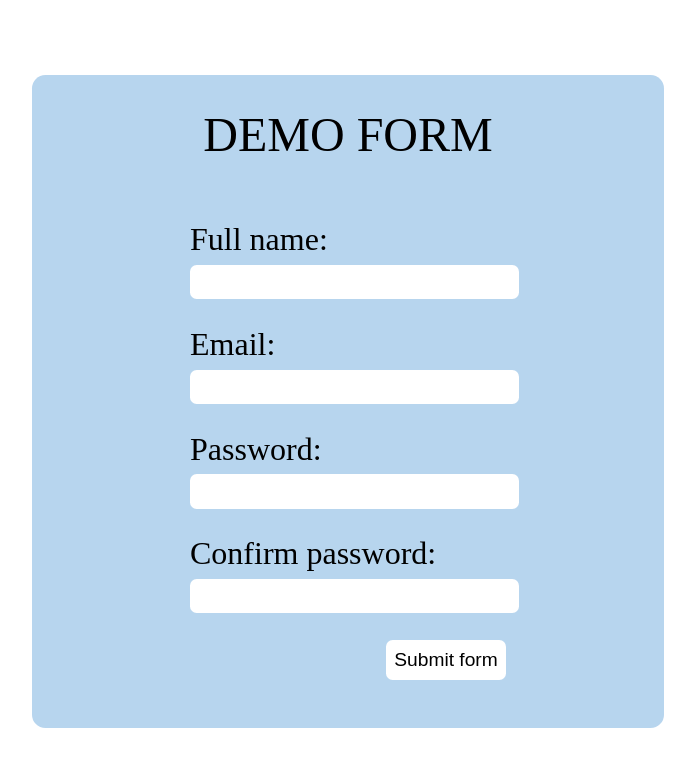
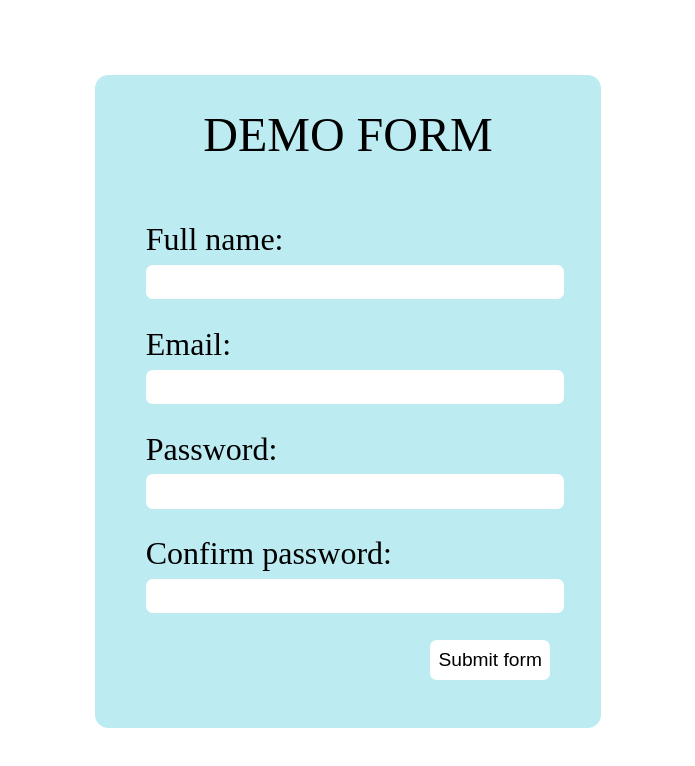
Before and after one commit to petarcorluka86/validate-form-demo, a React (Create React App) app: page / in a window 1280 px wide. Shown: the top 766 px of the page, without its empty margins (292-987 px from the left). Built offline with nearby package versions, Linux system fonts and the light colour scheme; the HTML template or start-up script is replaced by a standard one.

Commit message:
red color warining on invalid form

```diff
--- a/src/App.js
+++ b/src/App.js
@@ -3,6 +3,7 @@ import './css/App.css';
 import validate from 'validate.js';
 
 function App() {
+
   const [errors,setErrors] = useState({});
   const [values,setValues] = useState({
     fullName: "",
@@ -38,24 +39,24 @@ function App() {
       <div className="form-container">
         <h1>DEMO FORM</h1>
         <form id="mainForm" autoComplete="off" onSubmit={handleSubmit}>
-          <label>
+          <label className={errors.fullName && "invalid-label"}>
             Full name:
-            <input id="fullName" type="text" name="fullName" value={values.fullName} onChange={handleChange} />
+            <input className={errors.fullName && "invalid-input"} id="fullName" type="text" name="fullName" value={values.fullName} onChange={handleChange} />
             {errors.fullName && <div className="form-error">{errors.fullName[0]}</div>}
           </label>
-          <label>
+          <label className={errors.email && "invalid-label"}>
             Email:
-            <input id="email" type="text" name="email" value={values.email} onChange={handleChange} />
+            <input className={errors.email && "invalid-input"} id="email" type="text" name="email" value={values.email} onChange={handleChange} />
             {errors.email && <div className="form-error">{errors.email[0]}</div>}
           </label>
-          <label>
+          <label className={errors.password && "invalid-label"}>
             Password:
-            <input id="password" type="password" name="password" value={values.password} onChange={handleChange} />
+            <input className={errors.password && "invalid-input"} id="password" type="password" name="password" value={values.password} onChange={handleChange} />
             {errors.password && <div className="form-error">{errors.password[0]}</div>}
           </label>
-          <label>
+          <label className={errors.confirmPassword && "invalid-label"}>
             Confirm password:
-            <input id="confirmPassword" type="password" name="confirmPassword" value={values.confirmPassword}  onChange={handleChange} />
+            <input className={errors.confirmPassword && "invalid-input"} id="confirmPassword" type="password" name="confirmPassword" value={values.confirmPassword}  onChange={handleChange} />
             {errors.confirmPassword && <div className="form-error">{errors.confirmPassword[0]}</div>}
           </label>
           <button  type="submit">Submit form</button>
--- a/src/App.scss
+++ b/src/App.scss
@@ -2,16 +2,16 @@ $form-h1-title: 3em;
 
 .app {
     display: grid;
-    grid-template-columns: 25% 50% 25%;
+    grid-template-columns: 30% 40% 30%;
     grid-template-rows: auto;
 
     .form-container {
         grid-column: 2;
         margin: 50pt 0pt 50pt 0pt;
         display: grid;
-        grid-template-columns: 25% 50% 25%;
+        grid-template-columns: 10% 80% 10%;
         grid-template-rows: ($form-h1-title*2.5) auto;
-        background: rgba(172, 207, 236, 0.863);
+        background: rgba(114, 214, 228, 0.475);
         padding-bottom: $form-h1-title;
         border-radius: 10pt;
 
@@ -47,8 +47,7 @@ $form-h1-title: 3em;
                 .form-error{
                     margin-top: 5pt;
                     padding: 0 5pt;
-                    background: rgba(252, 186, 186, 0.397);
-                    border: solid 1pt red;
+                    border: solid 0pt red;
                     width: fit-content;
                     border-color: red;
                     border-radius: 5px;
@@ -73,3 +72,12 @@ $form-h1-title: 3em;
         }
     }
 }
+
+.invalid-input{
+    background: rgba(255,200,200,1);
+    border: 2pt solid red !important;
+}
+
+.invalid-label{
+    color: red;
+}
--- a/src/css/App.css
+++ b/src/css/App.css
@@ -1,8 +1,8 @@
 .app {
   display: -ms-grid;
   display: grid;
-  -ms-grid-columns: 25% 50% 25%;
-      grid-template-columns: 25% 50% 25%;
+  -ms-grid-columns: 30% 40% 30%;
+      grid-template-columns: 30% 40% 30%;
   -ms-grid-rows: auto;
       grid-template-rows: auto;
 }
@@ -13,11 +13,11 @@
   margin: 50pt 0pt 50pt 0pt;
   display: -ms-grid;
   display: grid;
-  -ms-grid-columns: 25% 50% 25%;
-      grid-template-columns: 25% 50% 25%;
+  -ms-grid-columns: 10% 80% 10%;
+      grid-template-columns: 10% 80% 10%;
   -ms-grid-rows: 7.5em auto;
       grid-template-rows: 7.5em auto;
-  background: rgba(172, 207, 236, 0.863);
+  background: rgba(114, 214, 228, 0.475);
   padding-bottom: 3em;
   border-radius: 10pt;
 }
@@ -60,8 +60,7 @@
 .app .form-container form label .form-error {
   margin-top: 5pt;
   padding: 0 5pt;
-  background: rgba(252, 186, 186, 0.397);
-  border: solid 1pt red;
+  border: solid 0pt red;
   width: -webkit-fit-content;
   width: -moz-fit-content;
   width: fit-content;
@@ -85,4 +84,13 @@
 .app .form-container form button:focus {
   outline: 0;
 }
+
+.invalid-input {
+  background: #ffc8c8;
+  border: 2pt solid red !important;
+}
+
+.invalid-label {
+  color: red;
+}
 /*# sourceMappingURL=App.css.map */
```
Also changed, not shown: 1 other file (tests, documents, lock files or other folders).
